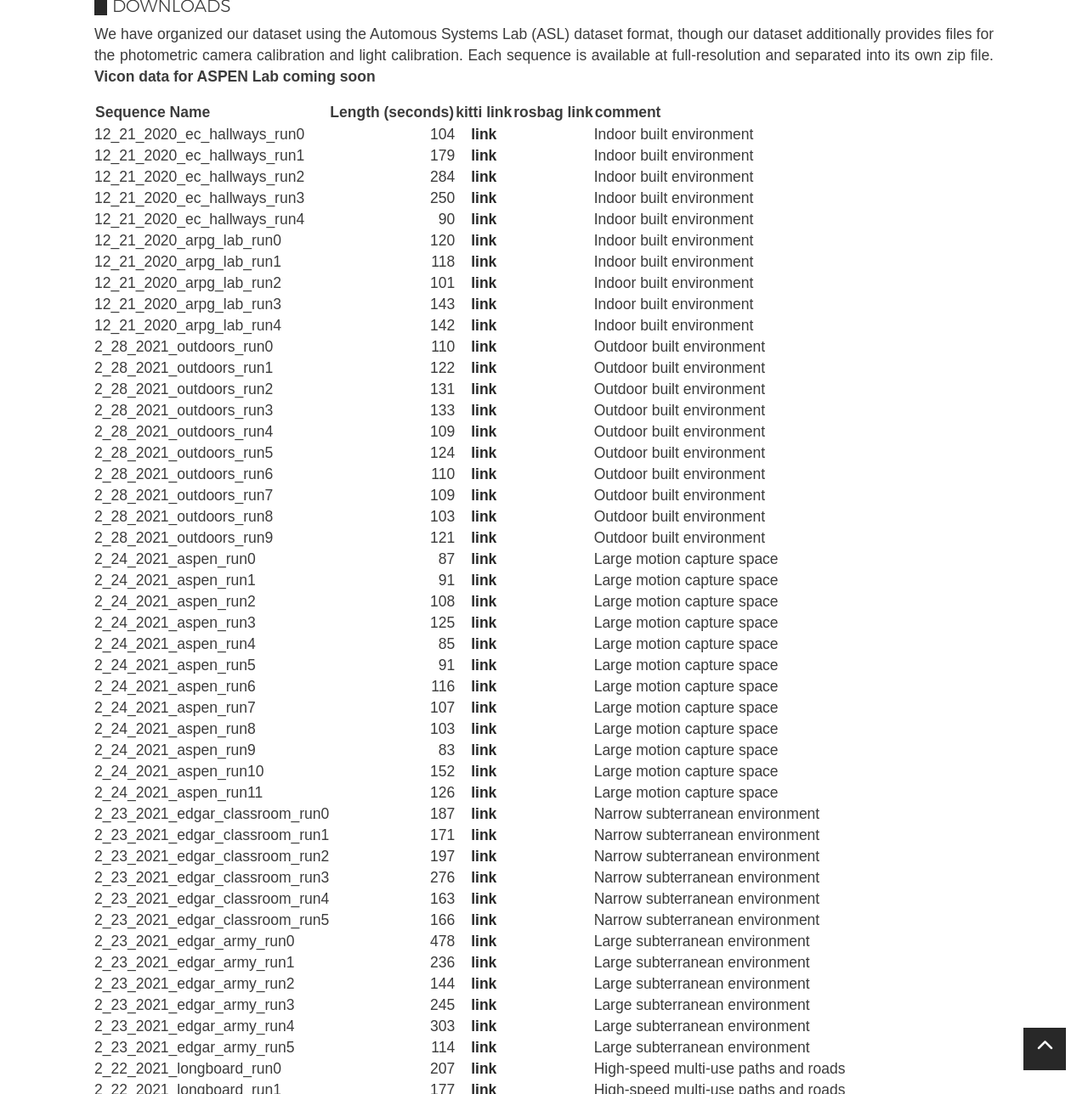
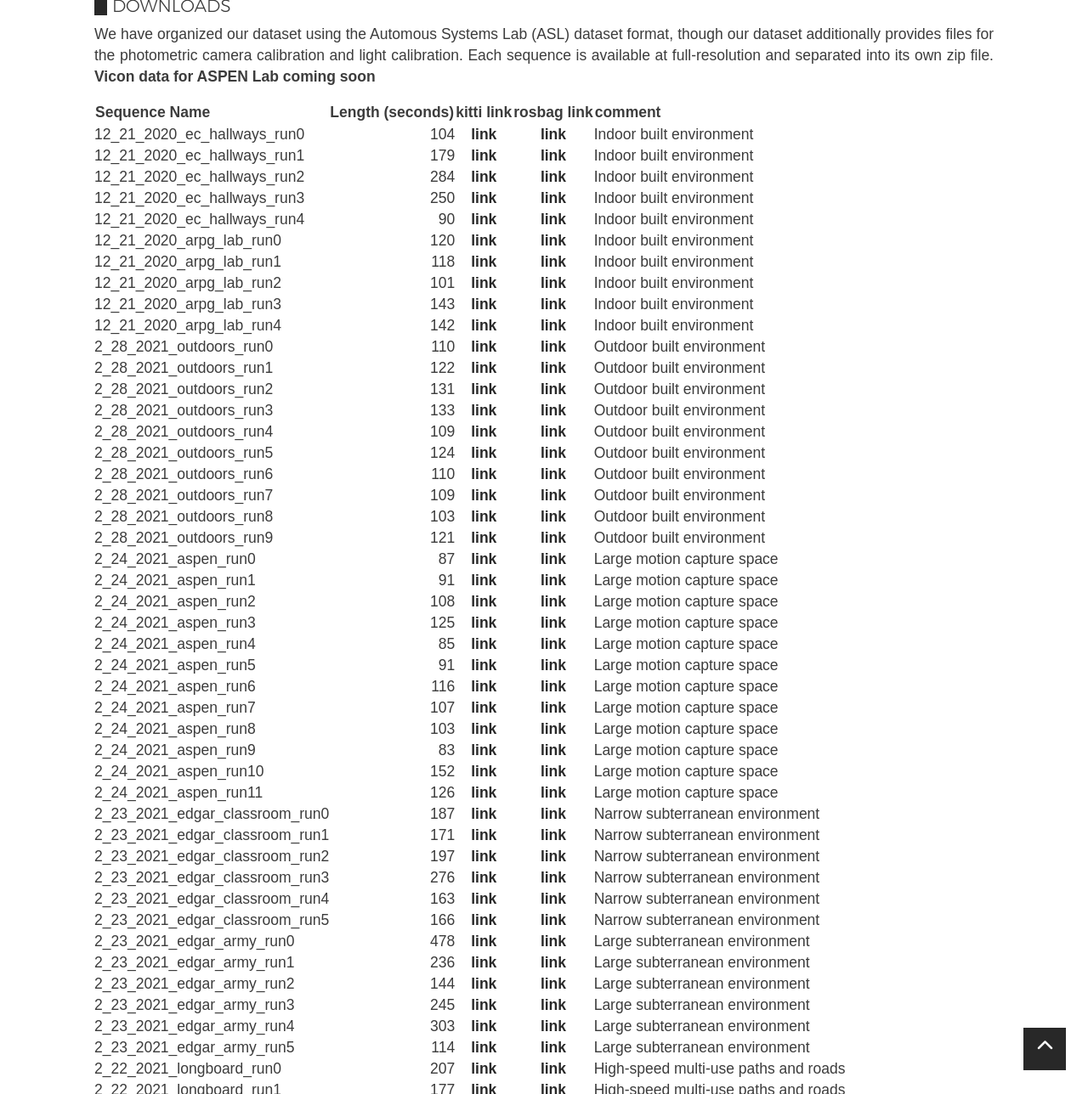
Before and after one commit to HIRO-group/HIRO-group.github.io, a Jekyll site: the page built from coloradar.md, in a window 1280 px wide and 1400 px high, scrolled down 614 px, cut to the strip 112-1400 px from the top of the window. Shown: the whole strip at 85% size. Built offline with Jekyll 4.4.1, drawn with Linux system fonts in a browser that asks for light colours; nearby versions of some CDN libraries; some web fonts are replaced; some of the changed text lies outside the part shown.

Commit message:
Pre-link adjustment formatting

```diff
--- a/coloradar.md
+++ b/coloradar.md
@@ -20,62 +20,62 @@ format, though our dataset additionally provides files for the photometric
 camera calibration and light calibration. Each sequence is available at
 full-resolution and separated into its own zip file. **Vicon data for ASPEN Lab coming soon**
 
-| Sequence Name                       | Length (seconds) | kitti link                                                                                                                                                                                            | rosbag link | comment                              |
-| ----------------------------------- | ----------------: | :-----------------------------------------------------------------------------------------------------------------------------------------------------------------------------------------------------: | :-----------: | ------------------------------------ |
-| 12\_21\_2020\_ec\_hallways\_run0    | 104              | [link](https://docs.google.com/uc?export=download&id=1bjRJvkOYcKHCvRypKOVt1bFcEu6jJNrQ)                                    |             | Indoor built environment             |
-| 12\_21\_2020\_ec\_hallways\_run1    | 179              | [link](https://docs.google.com/uc?export=download&id=1Sh2zPO7HxyiwzUJa2gZovQl5UHADQiSV)                                   |             | Indoor built environment             |
-| 12\_21\_2020\_ec\_hallways\_run2    | 284              | [link](https://docs.google.com/uc?export=download&id=1jgj8SCo0Sl67jSHyd1tr3FyIRQbXE2Fu)                                  |             | Indoor built environment             |
-| 12\_21\_2020\_ec\_hallways\_run3    | 250              | [link](https://docs.google.com/uc?export=download&id=1gIrZF6ACT7589qiJRfeAImTUUX65uimo)                                    |             | Indoor built environment             |
-| 12\_21\_2020\_ec\_hallways\_run4    | 90               | [link](https://docs.google.com/uc?export=download&id=1mWEOj5BWxLMOy5VPXVmiJsDWO6HaAWXp)                                    |             | Indoor built environment             |
-| 12\_21\_2020\_arpg\_lab\_run0       | 120              | [link](https://docs.google.com/uc?export=download&id=18sLzVbbO2n0YT9J1zqfSmatrU3Jwr_Lp)                                    |             | Indoor built environment             |
-| 12\_21\_2020\_arpg\_lab\_run1       | 118              | [link](https://docs.google.com/uc?export=download&id=1VlK14ofEeYXUn4ycy8qIQPyizuql3H4m)                                   |             | Indoor built environment             |
-| 12\_21\_2020\_arpg\_lab\_run2       | 101              | [link](https://docs.google.com/uc?export=download&id=17LgzWoXZWomqYlCLMtkd_ETNCoBq2Mtu)                                     |             | Indoor built environment             |
-| 12\_21\_2020\_arpg\_lab\_run3       | 143              | [link](https://docs.google.com/uc?export=download&id=1MelnsD5kqzKpiEU4LVGmuJXE64BKKbZC)                                  |             | Indoor built environment             |
-| 12\_21\_2020\_arpg\_lab\_run4       | 142              | [link](https://docs.google.com/uc?export=download&id=1TVHn0fE5SexUY00laCsjTK1qS-yzW0rX)                                    |             | Indoor built environment             |
-| 2\_28\_2021\_outdoors\_run0         | 110              | [link](https://docs.google.com/uc?export=download&id=1iq7Sn9WLn44QGCOMBNjpbtVNONy4U3Gu)                                    |             | Outdoor built environment            |
-| 2\_28\_2021\_outdoors\_run1         | 122              | [link](https://docs.google.com/uc?export=download&id=1K4Rtl780af8PY9pbJJUomW39flcEuadY)                                   |             | Outdoor built environment            |
-| 2\_28\_2021\_outdoors\_run2         | 131              | [link](https://docs.google.com/uc?export=download&id=1iQPPdAPtl48OD9OtgOueuWuNiUgEQiP7)                                    |             | Outdoor built environment            |
-| 2\_28\_2021\_outdoors\_run3         | 133              | [link](https://docs.google.com/uc?export=download&id=1nY_JRPVfHvMKEDdUiMx67F1-d-6ryj72)                                   |             | Outdoor built environment            |
-| 2\_28\_2021\_outdoors\_run4         | 109              | [link](https://docs.google.com/uc?export=download&id=10RbGuEDDIpA2qpXBGPsqak7rHd_nnnLU)                                    |             | Outdoor built environment            |
-| 2\_28\_2021\_outdoors\_run5         | 124              | [link](https://docs.google.com/uc?export=download&id=1HbaARzVojZrLOOJ0cgutTHxwQDLDTGbx)                                    |             | Outdoor built environment            |
-| 2\_28\_2021\_outdoors\_run6         | 110              | [link](https://docs.google.com/uc?export=download&id=1x8IfwBGJMOs4-izFKk9XZTUuuJl7P51Q)                                    |             | Outdoor built environment            |
-| 2\_28\_2021\_outdoors\_run7         | 109              | [link](https://docs.google.com/uc?export=download&id=1ta2KLtWHf_oXI5IP2ikWuFJRllR_x8YA)                                    |             | Outdoor built environment            |
-| 2\_28\_2021\_outdoors\_run8         | 103              | [link](https://docs.google.com/uc?export=download&id=1AK8zLXJCtgZ66LhUARK-sOAPgULhIA4d)                                    |             | Outdoor built environment            |
-| 2\_28\_2021\_outdoors\_run9         | 121              | [link](https://docs.google.com/uc?export=download&id=1yVqTKbYVteGGhrXPmw5pekvRv5r3ITf3)                                    |             | Outdoor built environment            |
-| 2\_24\_2021\_aspen\_run0            | 87               | [link](https://docs.google.com/uc?export=download&id=14cTL1hMsLFPyxDLdfrFsZ2XJ97hq2JGV)                                    |             | Large motion capture space           |
-| 2\_24\_2021\_aspen\_run1            | 91               | [link](https://docs.google.com/uc?export=download&id=1xQEsK43Xqh8DioZVB_wwjSvAWHqYTVyr)                                  |             | Large motion capture space           |
-| 2\_24\_2021\_aspen\_run2            | 108              | [link](https://docs.google.com/uc?export=download&id=1HYeVgEhcW_bw0SPkrEoh3xnl6NUG9Hd2)                                    |             | Large motion capture space           |
-| 2\_24\_2021\_aspen\_run3            | 125              | [link](https://docs.google.com/uc?export=download&id=1vsQdIznFGOWcUHz2OBz1RHkqOJJGdXEd)                                    |             | Large motion capture space           |
-| 2\_24\_2021\_aspen\_run4            | 85               | [link](https://docs.google.com/uc?export=download&id=1GaTJhucEH7TbWn9lGR5HKRn7u8yf0hJP)                                    |             | Large motion capture space           |
-| 2\_24\_2021\_aspen\_run5            | 91               | [link](https://docs.google.com/uc?export=download&id=1OQkfqc57nvnQ5RutPSz_DtQHzozYbKe1)                                    |             | Large motion capture space           |
-| 2\_24\_2021\_aspen\_run6            | 116              | [link](https://docs.google.com/uc?export=download&id=1Ypp7Xl0lK29ruNYy8Ui7tGXm5FCOzb7u)                                   |             | Large motion capture space           |
-| 2\_24\_2021\_aspen\_run7            | 107              | [link](https://docs.google.com/uc?export=download&id=1CQukJsXNX7xnwfvaLyUuyheXp4Re3xMF)                                    |             | Large motion capture space           |
-| 2\_24\_2021\_aspen\_run8            | 103              | [link](https://docs.google.com/uc?export=download&id=1Zto22ulGCAXneYA2DIz633M5WlHVDeKW)                                    |             | Large motion capture space           |
-| 2\_24\_2021\_aspen\_run9            | 83               | [link](https://docs.google.com/uc?export=download&id=15armFgbIzVoiZSVa74Q4UyeM2DcAt6rq)                                    |             | Large motion capture space           |
-| 2\_24\_2021\_aspen\_run10           | 152              | [link](https://docs.google.com/uc?export=download&id=1pHKZn_SYMtGC3cz-0L4Esa0BqozyJdre)                                   |             | Large motion capture space           |
-| 2\_24\_2021\_aspen\_run11           | 126              | [link](https://docs.google.com/uc?export=download&id=1pxqhwTp1z1dncV__bC1ivIlenD2xOaN7) |             | Large motion capture space           |
-| 2\_23\_2021\_edgar\_classroom\_run0 | 187              | [link](https://docs.google.com/uc?export=download&id=1e3t5CC35Q75AEoX-SYG7LPnWdy8NyaT5)                                    |             | Narrow subterranean environment      |
-| 2\_23\_2021\_edgar\_classroom\_run1 | 171              | [link](https://docs.google.com/uc?export=download&id=19Qn9X-7HAKRJntU2_K7Llprzm_XLZU4p)                                   |             | Narrow subterranean environment      |
-| 2\_23\_2021\_edgar\_classroom\_run2 | 197              | [link](https://docs.google.com/uc?export=download&id=1AW_l_B2uHKutGhN1-ny1yEyJMN_6Ks-n)                                    |             | Narrow subterranean environment      |
-| 2\_23\_2021\_edgar\_classroom\_run3 | 276              | [link](https://docs.google.com/uc?export=download&id=1kq4CZhm5N6ZzvaE_3oi1pxTjbYXMcpzd)                                 |             | Narrow subterranean environment      |
-| 2\_23\_2021\_edgar\_classroom\_run4 | 163              | [link](https://docs.google.com/uc?export=download&id=1-HC4ghxF6ebmvW8lUc2zQINlBJgnBakl)                                    |             | Narrow subterranean environment      |
-| 2\_23\_2021\_edgar\_classroom\_run5 | 166              | [link](https://docs.google.com/uc?export=download&id=1ObLMtP1wyyM_LbfBbchnsRivbuLzhkJ2)                                 |             | Narrow subterranean environment      |
-| 2\_23\_2021\_edgar\_army\_run0      | 478              | [link](https://docs.google.com/uc?export=download&id=10-Nf2LjioRRIHg-GxP4Ru_aNA9KNuHNl)                                    |             | Large subterranean environment       |
-| 2\_23\_2021\_edgar\_army\_run1      | 236              | [link](https://docs.google.com/uc?export=download&id=1Is14-wIxkjPAti4QCLGDhXhD5K384pY4)                                    |             | Large subterranean environment       |
-| 2\_23\_2021\_edgar\_army\_run2      | 144              | [link](https://docs.google.com/uc?export=download&id=1T6IkdXepGicn2npEJWGU4S3f_gQ0S9KJ)                                    |             | Large subterranean environment       |
-| 2\_23\_2021\_edgar\_army\_run3      | 245              | [link](https://docs.google.com/uc?export=download&id=1Rj6atrZGsCcZ2b1DzXoRkBdaVszfS5qf)                                    |             | Large subterranean environment       |
-| 2\_23\_2021\_edgar\_army\_run4      | 303              | [link](https://docs.google.com/uc?export=download&id=1VMJxnxgfeF3PaDBXPxc_BUPC_lVkMfDv)                                   |             | Large subterranean environment       |
-| 2\_23\_2021\_edgar\_army\_run5      | 114              | [link](https://docs.google.com/uc?export=download&id=1-z3OYYwd0RZabkscavT7u6jjTYc7sh_h)                                    |             | Large subterranean environment       |
-| 2\_22\_2021\_longboard\_run0        | 207              | [link](https://docs.google.com/uc?export=download&id=15LVLmGr05KBUSwureouIt0whSAnBkLN6)                                   |             | High-speed multi-use paths and roads |
-| 2\_22\_2021\_longboard\_run1        | 177              | [link](https://docs.google.com/uc?export=download&id=1VWK1eyw0lUBLLsvtOjjBYEvXZIlj_X1P)                                  |             | High-speed multi-use paths and roads |
-| 2\_22\_2021\_longboard\_run2        | 271              | [link](https://docs.google.com/uc?export=download&id=1yMedTpGy8XvjdKfkSvbPtMizMJRqeFia)                                    |             | High-speed multi-use paths and roads |
-| 2\_22\_2021\_longboard\_run3        | 331              | [link](https://docs.google.com/uc?export=download&id=1zYaQeIpew0eD9Tbl1Keb98XnO8ZDg7fI)                                   |             | High-speed multi-use paths and roads |
-| 2\_22\_2021\_longboard\_run4        | 198              | [link](https://docs.google.com/uc?export=download&id=1RU-XO3s3fSIUKSBRbUjqEyo1pjLqZfqQ)                                   |             | High-speed multi-use paths and roads |
-| 2\_22\_2021\_longboard\_run5        | 239              | [link](https://docs.google.com/uc?export=download&id=1lEQqcZSdMPoxsKPAtvLxjyJD8np4hpg5)                                    |             | High-speed multi-use paths and roads |
-| 2\_22\_2021\_longboard\_run6        | 228              | [link](https://docs.google.com/uc?export=download&id=1QHBW7Hasy8dJSFlfSXjLxbzAAeFQ0TVk)                                    |             | High-speed multi-use paths and roads |
-| 2\_22\_2021\_longboard\_run7        | 262              | [link](https://docs.google.com/uc?export=download&id=1nWbjgha8T7-YXbQRlIqD1jYh3GfNgr14)                                    |             | High-speed multi-use paths and roads |
-| calib                               |                  | [link](https://docs.google.com/uc?export=download&id=1B4VUk-VAp3OnaA9S-nofisibupmra6H5)                                    |             | Calibration and config parameters    |
-| development tools                   |		               | [link](https://docs.google.com/uc?export=download&id=11bB59T5hQAr16PgZbhMPy3c1r5p_qybi)                                                        |             |		Example Python and MATLAB scripts |
+| Sequence Name                       | Length (seconds) | kitti link                                                                  | rosbag link         | comment                              |
+| ----------------------------------- | ---------------: | :-------------------------------------------------------------------------: | :-----------:       | ------------------------------------ |
+| 12\_21\_2020\_ec\_hallways\_run0    | 104 | [link](https://docs.google.com/uc?export=download&id=1bjRJvkOYcKHCvRypKOVt1bFcEu6jJNrQ)  | [link]()            | Indoor built environment             |
+| 12\_21\_2020\_ec\_hallways\_run1    | 179 | [link](https://docs.google.com/uc?export=download&id=1Sh2zPO7HxyiwzUJa2gZovQl5UHADQiSV)  | [link]()            | Indoor built environment             |
+| 12\_21\_2020\_ec\_hallways\_run2    | 284 | [link](https://docs.google.com/uc?export=download&id=1jgj8SCo0Sl67jSHyd1tr3FyIRQbXE2Fu)  | [link]()            | Indoor built environment             |
+| 12\_21\_2020\_ec\_hallways\_run3    | 250 | [link](https://docs.google.com/uc?export=download&id=1gIrZF6ACT7589qiJRfeAImTUUX65uimo)  | [link]()            | Indoor built environment             |
+| 12\_21\_2020\_ec\_hallways\_run4    | 90  | [link](https://docs.google.com/uc?export=download&id=1mWEOj5BWxLMOy5VPXVmiJsDWO6HaAWXp)  | [link]()            | Indoor built environment             |
+| 12\_21\_2020\_arpg\_lab\_run0       | 120 | [link](https://docs.google.com/uc?export=download&id=18sLzVbbO2n0YT9J1zqfSmatrU3Jwr_Lp)  | [link]()            | Indoor built environment             |
+| 12\_21\_2020\_arpg\_lab\_run1       | 118 | [link](https://docs.google.com/uc?export=download&id=1VlK14ofEeYXUn4ycy8qIQPyizuql3H4m)  | [link]()            | Indoor built environment             |
+| 12\_21\_2020\_arpg\_lab\_run2       | 101 | [link](https://docs.google.com/uc?export=download&id=17LgzWoXZWomqYlCLMtkd_ETNCoBq2Mtu)  | [link]()            | Indoor built environment             |
+| 12\_21\_2020\_arpg\_lab\_run3       | 143 | [link](https://docs.google.com/uc?export=download&id=1MelnsD5kqzKpiEU4LVGmuJXE64BKKbZC)  | [link]()            | Indoor built environment             |
+| 12\_21\_2020\_arpg\_lab\_run4       | 142 | [link](https://docs.google.com/uc?export=download&id=1TVHn0fE5SexUY00laCsjTK1qS-yzW0rX)  | [link]()            | Indoor built environment             |
+| 2\_28\_2021\_outdoors\_run0         | 110 | [link](https://docs.google.com/uc?export=download&id=1iq7Sn9WLn44QGCOMBNjpbtVNONy4U3Gu)  | [link]()            | Outdoor built environment            |
+| 2\_28\_2021\_outdoors\_run1         | 122 | [link](https://docs.google.com/uc?export=download&id=1K4Rtl780af8PY9pbJJUomW39flcEuadY)  | [link]()            | Outdoor built environment            |
+| 2\_28\_2021\_outdoors\_run2         | 131 | [link](https://docs.google.com/uc?export=download&id=1iQPPdAPtl48OD9OtgOueuWuNiUgEQiP7)  | [link]()            | Outdoor built environment            |
+| 2\_28\_2021\_outdoors\_run3         | 133 | [link](https://docs.google.com/uc?export=download&id=1nY_JRPVfHvMKEDdUiMx67F1-d-6ryj72)  | [link]()            | Outdoor built environment            |
+| 2\_28\_2021\_outdoors\_run4         | 109 | [link](https://docs.google.com/uc?export=download&id=10RbGuEDDIpA2qpXBGPsqak7rHd_nnnLU)  | [link]()            | Outdoor built environment            |
+| 2\_28\_2021\_outdoors\_run5         | 124 | [link](https://docs.google.com/uc?export=download&id=1HbaARzVojZrLOOJ0cgutTHxwQDLDTGbx)  | [link]()            | Outdoor built environment            |
+| 2\_28\_2021\_outdoors\_run6         | 110 | [link](https://docs.google.com/uc?export=download&id=1x8IfwBGJMOs4-izFKk9XZTUuuJl7P51Q)  | [link]()            | Outdoor built environment            |
+| 2\_28\_2021\_outdoors\_run7         | 109 | [link](https://docs.google.com/uc?export=download&id=1ta2KLtWHf_oXI5IP2ikWuFJRllR_x8YA)  | [link]()            | Outdoor built environment            |
+| 2\_28\_2021\_outdoors\_run8         | 103 | [link](https://docs.google.com/uc?export=download&id=1AK8zLXJCtgZ66LhUARK-sOAPgULhIA4d)  | [link]()            | Outdoor built environment            |
+| 2\_28\_2021\_outdoors\_run9         | 121 | [link](https://docs.google.com/uc?export=download&id=1yVqTKbYVteGGhrXPmw5pekvRv5r3ITf3)  | [link]()            | Outdoor built environment            |
+| 2\_24\_2021\_aspen\_run0            | 87  | [link](https://docs.google.com/uc?export=download&id=14cTL1hMsLFPyxDLdfrFsZ2XJ97hq2JGV)  | [link]()            | Large motion capture space           |
+| 2\_24\_2021\_aspen\_run1            | 91  | [link](https://docs.google.com/uc?export=download&id=1xQEsK43Xqh8DioZVB_wwjSvAWHqYTVyr)  | [link]()            | Large motion capture space           |
+| 2\_24\_2021\_aspen\_run2            | 108 | [link](https://docs.google.com/uc?export=download&id=1HYeVgEhcW_bw0SPkrEoh3xnl6NUG9Hd2)  | [link]()            | Large motion capture space           |
+| 2\_24\_2021\_aspen\_run3            | 125 | [link](https://docs.google.com/uc?export=download&id=1vsQdIznFGOWcUHz2OBz1RHkqOJJGdXEd)  | [link]()            | Large motion capture space           |
+| 2\_24\_2021\_aspen\_run4            | 85  | [link](https://docs.google.com/uc?export=download&id=1GaTJhucEH7TbWn9lGR5HKRn7u8yf0hJP)  | [link]()            | Large motion capture space           |
+| 2\_24\_2021\_aspen\_run5            | 91  | [link](https://docs.google.com/uc?export=download&id=1OQkfqc57nvnQ5RutPSz_DtQHzozYbKe1)  | [link]()            | Large motion capture space           |
+| 2\_24\_2021\_aspen\_run6            | 116 | [link](https://docs.google.com/uc?export=download&id=1Ypp7Xl0lK29ruNYy8Ui7tGXm5FCOzb7u)  | [link]()            | Large motion capture space           |
+| 2\_24\_2021\_aspen\_run7            | 107 | [link](https://docs.google.com/uc?export=download&id=1CQukJsXNX7xnwfvaLyUuyheXp4Re3xMF)  | [link]()            | Large motion capture space           |
+| 2\_24\_2021\_aspen\_run8            | 103 | [link](https://docs.google.com/uc?export=download&id=1Zto22ulGCAXneYA2DIz633M5WlHVDeKW)  | [link]()            | Large motion capture space           |
+| 2\_24\_2021\_aspen\_run9            | 83  | [link](https://docs.google.com/uc?export=download&id=15armFgbIzVoiZSVa74Q4UyeM2DcAt6rq)  | [link]()            | Large motion capture space           |
+| 2\_24\_2021\_aspen\_run10           | 152 | [link](https://docs.google.com/uc?export=download&id=1pHKZn_SYMtGC3cz-0L4Esa0BqozyJdre)  | [link]()            | Large motion capture space           |
+| 2\_24\_2021\_aspen\_run11           | 126 | [link](https://docs.google.com/uc?export=download&id=1pxqhwTp1z1dncV__bC1ivIlenD2xOaN7)  | [link]()            | Large motion capture space           |
+| 2\_23\_2021\_edgar\_classroom\_run0 | 187 | [link](https://docs.google.com/uc?export=download&id=1e3t5CC35Q75AEoX-SYG7LPnWdy8NyaT5)  | [link]()            | Narrow subterranean environment      |
+| 2\_23\_2021\_edgar\_classroom\_run1 | 171 | [link](https://docs.google.com/uc?export=download&id=19Qn9X-7HAKRJntU2_K7Llprzm_XLZU4p)  | [link]()            | Narrow subterranean environment      |
+| 2\_23\_2021\_edgar\_classroom\_run2 | 197 | [link](https://docs.google.com/uc?export=download&id=1AW_l_B2uHKutGhN1-ny1yEyJMN_6Ks-n)  | [link]()            | Narrow subterranean environment      |
+| 2\_23\_2021\_edgar\_classroom\_run3 | 276 | [link](https://docs.google.com/uc?export=download&id=1kq4CZhm5N6ZzvaE_3oi1pxTjbYXMcpzd)  | [link]()            | Narrow subterranean environment      |
+| 2\_23\_2021\_edgar\_classroom\_run4 | 163 | [link](https://docs.google.com/uc?export=download&id=1-HC4ghxF6ebmvW8lUc2zQINlBJgnBakl)  | [link]()            | Narrow subterranean environment      |
+| 2\_23\_2021\_edgar\_classroom\_run5 | 166 | [link](https://docs.google.com/uc?export=download&id=1ObLMtP1wyyM_LbfBbchnsRivbuLzhkJ2)  | [link]()            | Narrow subterranean environment      |
+| 2\_23\_2021\_edgar\_army\_run0      | 478 | [link](https://docs.google.com/uc?export=download&id=10-Nf2LjioRRIHg-GxP4Ru_aNA9KNuHNl)  | [link]()            | Large subterranean environment       |
+| 2\_23\_2021\_edgar\_army\_run1      | 236 | [link](https://docs.google.com/uc?export=download&id=1Is14-wIxkjPAti4QCLGDhXhD5K384pY4)  | [link]()            | Large subterranean environment       |
+| 2\_23\_2021\_edgar\_army\_run2      | 144 | [link](https://docs.google.com/uc?export=download&id=1T6IkdXepGicn2npEJWGU4S3f_gQ0S9KJ)  | [link]()            | Large subterranean environment       |
+| 2\_23\_2021\_edgar\_army\_run3      | 245 | [link](https://docs.google.com/uc?export=download&id=1Rj6atrZGsCcZ2b1DzXoRkBdaVszfS5qf)  | [link]()            | Large subterranean environment       |
+| 2\_23\_2021\_edgar\_army\_run4      | 303 | [link](https://docs.google.com/uc?export=download&id=1VMJxnxgfeF3PaDBXPxc_BUPC_lVkMfDv)  | [link]()            | Large subterranean environment       |
+| 2\_23\_2021\_edgar\_army\_run5      | 114 | [link](https://docs.google.com/uc?export=download&id=1-z3OYYwd0RZabkscavT7u6jjTYc7sh_h)  | [link]()            | Large subterranean environment       |
+| 2\_22\_2021\_longboard\_run0        | 207 | [link](https://docs.google.com/uc?export=download&id=15LVLmGr05KBUSwureouIt0whSAnBkLN6)  | [link]()            | High-speed multi-use paths and roads |
+| 2\_22\_2021\_longboard\_run1        | 177 | [link](https://docs.google.com/uc?export=download&id=1VWK1eyw0lUBLLsvtOjjBYEvXZIlj_X1P)  | [link]()            | High-speed multi-use paths and roads |
+| 2\_22\_2021\_longboard\_run2        | 271 | [link](https://docs.google.com/uc?export=download&id=1yMedTpGy8XvjdKfkSvbPtMizMJRqeFia)  | [link]()            | High-speed multi-use paths and roads |
+| 2\_22\_2021\_longboard\_run3        | 331 | [link](https://docs.google.com/uc?export=download&id=1zYaQeIpew0eD9Tbl1Keb98XnO8ZDg7fI)  | [link]()            | High-speed multi-use paths and roads |
+| 2\_22\_2021\_longboard\_run4        | 198 | [link](https://docs.google.com/uc?export=download&id=1RU-XO3s3fSIUKSBRbUjqEyo1pjLqZfqQ)  | [link]()            | High-speed multi-use paths and roads |
+| 2\_22\_2021\_longboard\_run5        | 239 | [link](https://docs.google.com/uc?export=download&id=1lEQqcZSdMPoxsKPAtvLxjyJD8np4hpg5)  | [link]()            | High-speed multi-use paths and roads |
+| 2\_22\_2021\_longboard\_run6        | 228 | [link](https://docs.google.com/uc?export=download&id=1QHBW7Hasy8dJSFlfSXjLxbzAAeFQ0TVk)  | [link]()            | High-speed multi-use paths and roads |
+| 2\_22\_2021\_longboard\_run7        | 262 | [link](https://docs.google.com/uc?export=download&id=1nWbjgha8T7-YXbQRlIqD1jYh3GfNgr14)  | [link]()            | High-speed multi-use paths and roads |
+| calib                               |     | [link](https://docs.google.com/uc?export=download&id=1B4VUk-VAp3OnaA9S-nofisibupmra6H5)  |             | Calibration and config parameters    |
+| development tools                   |		| [link](https://docs.google.com/uc?export=download&id=11bB59T5hQAr16PgZbhMPy3c1r5p_qybi)  |             |		Example Python and MATLAB scripts |
 
 ### Sensor Rig
 
```
